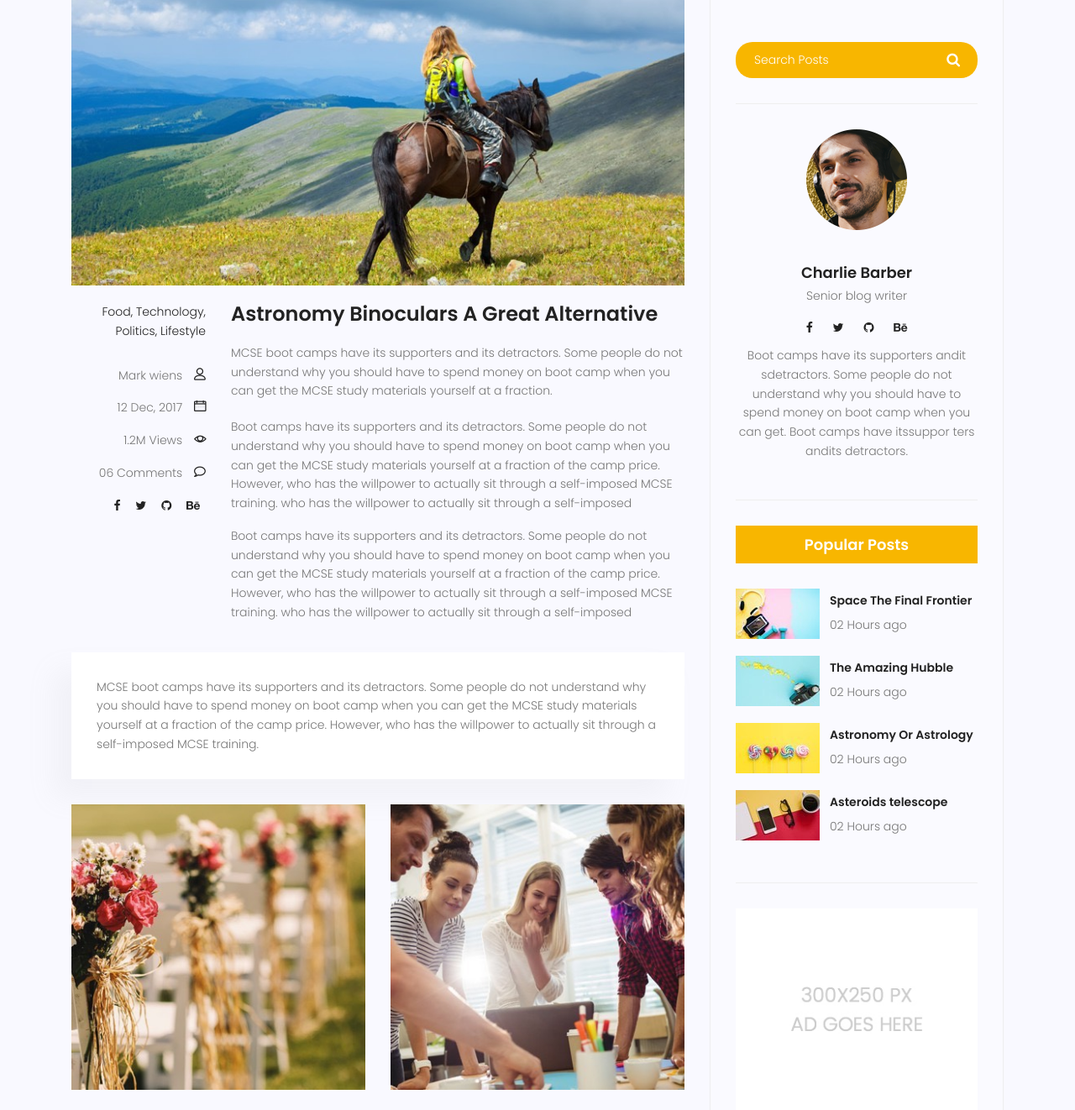
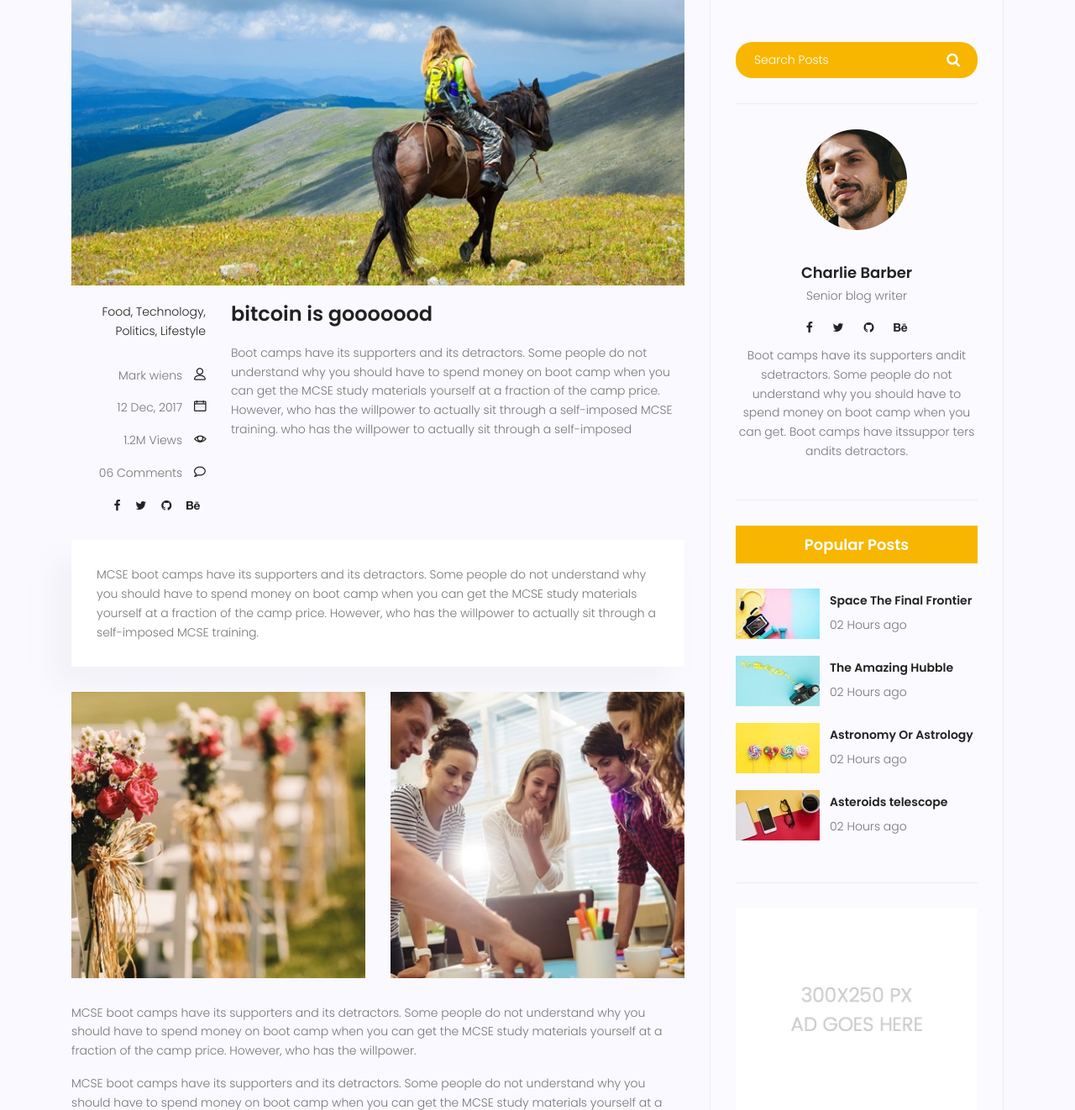
Before and after one commit to Rezapy216/mysite, a Django app: page /blog/single in a window 1280 px wide. Shown: the part 421-1743 px from the top of the page at 84% size. Run offline with Django 5.2, Linux system fonts and the light colour scheme; some libraries are stand-ins or nearby versions.

Commit message:
added a context

```diff
--- a/templates/blog/blog-single.html
+++ b/templates/blog/blog-single.html
@@ -49,12 +49,12 @@
 									</div>
 								</div>
 								<div class="col-lg-9 col-md-9">
-									<h3 class="mt-20 mb-20">Astronomy Binoculars A Great Alternative</h3>
+									<h3 class="mt-20 mb-20">{{title}}</h3>
 									<p class="excert">
-										MCSE boot camps have its supporters and its detractors. Some people do not understand why you should have to spend money on boot camp when you can get the MCSE study materials yourself at a fraction.
+
 									</p>
 									<p>
-										Boot camps have its supporters and its detractors. Some people do not understand why you should have to spend money on boot camp when you can get the MCSE study materials yourself at a fraction of the camp price. However, who has the willpower to actually sit through a self-imposed MCSE training. who has the willpower to actually sit through a self-imposed
+
 									</p>
 									<p>
 										Boot camps have its supporters and its detractors. Some people do not understand why you should have to spend money on boot camp when you can get the MCSE study materials yourself at a fraction of the camp price. However, who has the willpower to actually sit through a self-imposed MCSE training. who has the willpower to actually sit through a self-imposed
```
